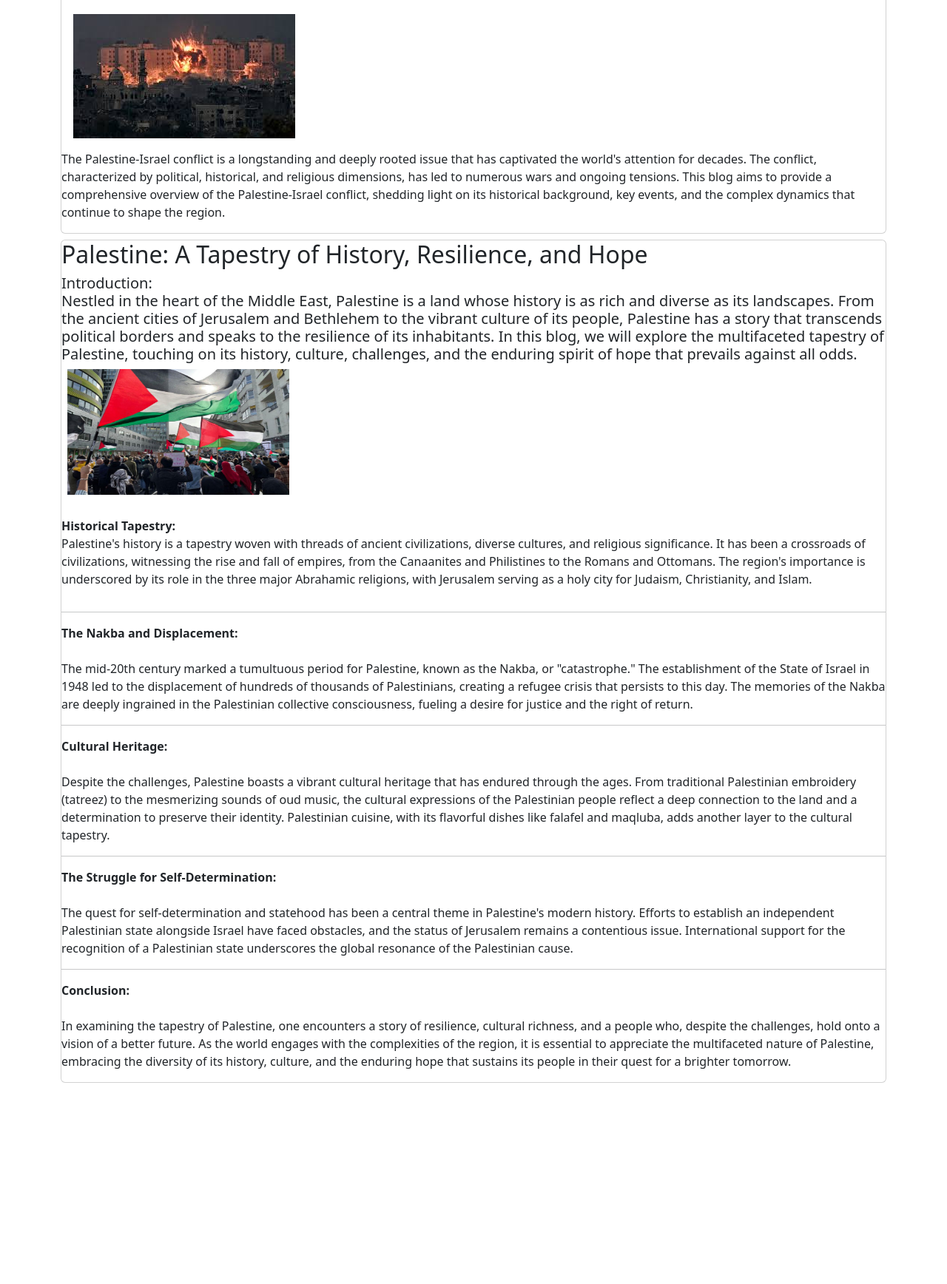
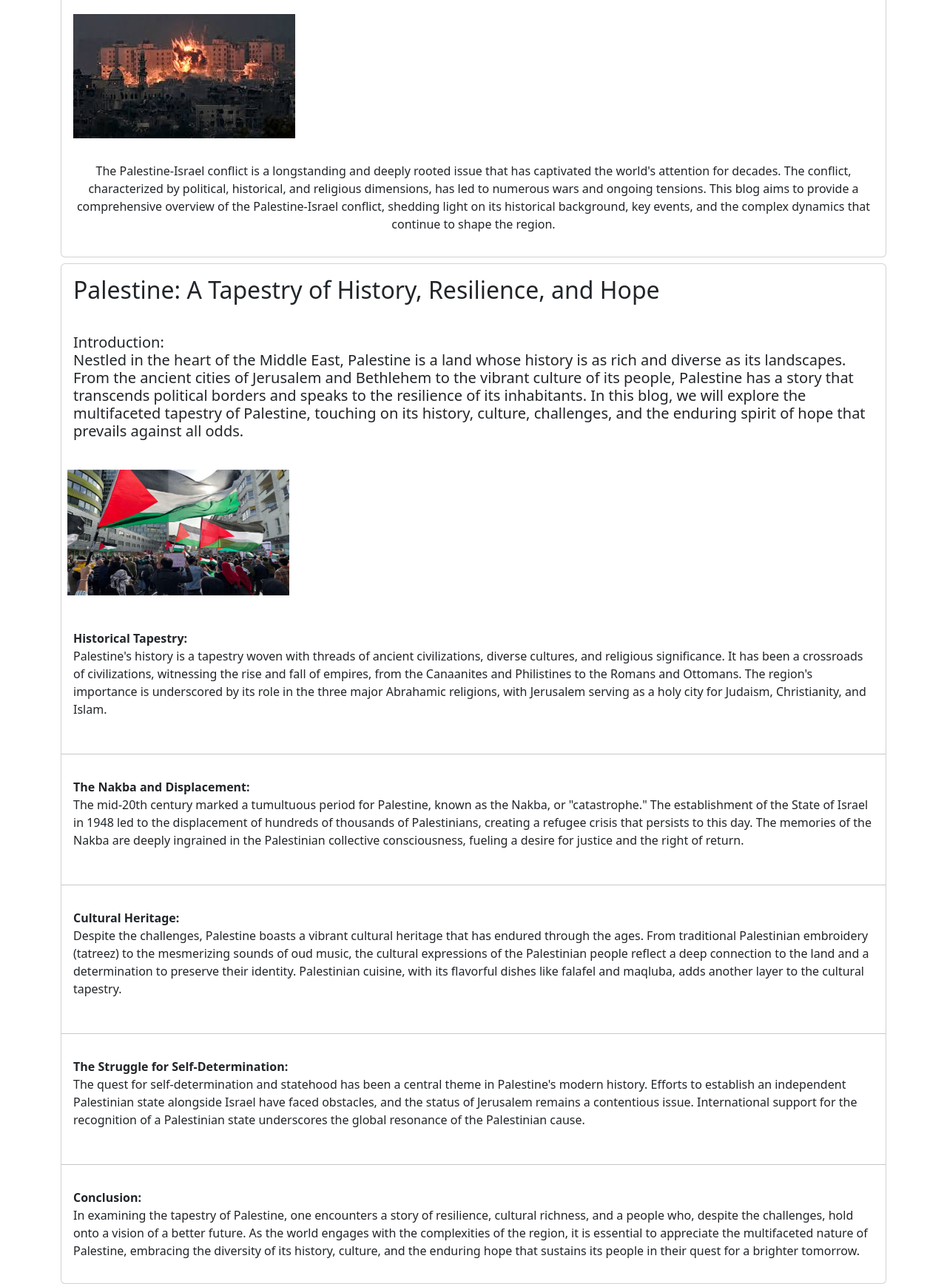
Before and after one commit to Sahil-6757/Blog, a plain HTML site: page index.html in a window 1280 px wide. Shown: the part 179-1915 px from the top of the page at 74% size. Before the commit the page ends 1651 px from the top, so only its background shows below. Drawn offline with nearby package versions, Linux system fonts and the light colour scheme.

Commit message:
Update index.html

```diff
--- a/index.html
+++ b/index.html
@@ -4,15 +4,18 @@
     <meta charset="utf-8" />
     <meta name="viewport" content="width=device-width, initial-scale=1" />
     <title>Blog</title>
-    <meta name="theme-color" content="#D70040" />
+    <meta name="theme-color" content="#6495ED" />
     <meta
       name="description"
       content="Blog Site for trending activities in Israel"
     />
 
-    <meta name="keywords" content="Middle East Peace,
-    Israeli-Palestinian Relations,Two-State Solution,Gaza Strip,West Bank,Jerusalem Dispute,Historical Roots of Conflict,Human Rights in Israel and Palestine,International Mediation Efforts,Regional Impact of the Conflict,Palestinian Refugees,Security Concerns,Religious Dimensions,Peacebuilding Initiatives,Media Narratives and Bias">
-    <meta name="author" content="Arbaz khan">
+    <meta
+      name="keywords"
+      content="Middle East Peace,
+    Israeli-Palestinian Relations,Two-State Solution,Gaza Strip,West Bank,Jerusalem Dispute,Historical Roots of Conflict,Human Rights in Israel and Palestine,International Mediation Efforts,Regional Impact of the Conflict,Palestinian Refugees,Security Concerns,Religious Dimensions,Peacebuilding Initiatives,Media Narratives and Bias"
+    />
+    <meta name="author" content="Arbaz khan" />
     <link
       rel="shortcut icon"
       href="./Images/site-icon.webp"
@@ -47,11 +50,18 @@
             </li>
 
             <li class="nav-item">
-                <a class="nav-link active" aria-current="page" href="about.html">About us</a>
+              <a class="nav-link active" aria-current="page" href="about.html"
+                >About us</a
+              >
             </li>
 
             <li class="nav-item">
-                <a class="nav-link active" aria-current="page" href="feedback.html">Feedback</a>
+              <a
+                class="nav-link active"
+                aria-current="page"
+                href="feedback.html"
+                >Feedback</a
+              >
             </li>
           </ul>
         </div>
@@ -66,89 +76,99 @@
       <div class="row">
         <div class="leftcolumn">
           <div class="card">
-              <h2 class="text-center text-primary">Navigating the Complexities </h2>
-              <h5 class="text-center text-danger">Understanding the Palestine-Israel Conflict</h5>
-              <div class="fakeimg" style="height:200px">
+            <h2 class="text-center text-primary">
+              Navigating the Complexities
+            </h2>
+            <h5 class="text-center text-danger">
+              Understanding the Palestine-Israel Conflict
+            </h5>
+            <div class="fakeimg" style="height: 200px">
               <img src="Images/images.jfif" class="img-responsive p-3" alt="" />
             </div>
-              <p>
-                The Palestine-Israel conflict is a longstanding and deeply
-                rooted issue that has captivated the world's attention for
-                decades. The conflict, characterized by political, historical,
-                and religious dimensions, has led to numerous wars and ongoing
-                tensions. This blog aims to provide a comprehensive overview of
-                the Palestine-Israel conflict, shedding light on its historical
-                background, key events, and the complex dynamics that continue
-                to shape the region.
+            <p class="p-3 text-center">
+              The Palestine-Israel conflict is a longstanding and deeply rooted
+              issue that has captivated the world's attention for decades. The
+              conflict, characterized by political, historical, and religious
+              dimensions, has led to numerous wars and ongoing tensions. This
+              blog aims to provide a comprehensive overview of the
+              Palestine-Israel conflict, shedding light on its historical
+              background, key events, and the complex dynamics that continue to
+              shape the region.
             </p>
           </div>
           <div class="card my-2">
-              <h2>Palestine: A Tapestry of History, Resilience, and Hope</h2>
+            <h2 class="p-3">Palestine: A Tapestry of History, Resilience, and Hope</h2>
             <h5>
+              <p class="p-3">
                 Introduction: <br />
-                Nestled in the heart of the Middle East, Palestine is a land
-                whose history is as rich and diverse as its landscapes. From the
-                ancient cities of Jerusalem and Bethlehem to the vibrant culture
-                of its people, Palestine has a story that transcends political
-                borders and speaks to the resilience of its inhabitants. In this
-                blog, we will explore the multifaceted tapestry of Palestine,
-                touching on its history, culture, challenges, and the enduring
-                spirit of hope that prevails against all odds.
+              Nestled in the heart of the Middle East, Palestine is a land whose
+              history is as rich and diverse as its landscapes. From the ancient
+              cities of Jerusalem and Bethlehem to the vibrant culture of its
+              people, Palestine has a story that transcends political borders
+              and speaks to the resilience of its inhabitants. In this blog, we
+              will explore the multifaceted tapestry of Palestine, touching on
+              its history, culture, challenges, and the enduring spirit of hope
+              that prevails against all odds.
+            </p>
             </h5>
-              <div class="fakeimg" style="height:200px">
-
+            <div class="fakeimg" style="height: 200px">
               <img
                 src="Images/images_large_10.1177_14704129211046141-fig9.jpeg"
                 alt=""
                 class="mx-2"
-                  style="height:170px;width:300px"
+                style="height: 170px; width: 300px"
               />
             </div>
-              <p>
-                <b>
-                Historical Tapestry: </b><br />
+            <p class="p-3">
+              <b> Historical Tapestry: </b><br />
               Palestine's history is a tapestry woven with threads of ancient
               civilizations, diverse cultures, and religious significance. It
               has been a crossroads of civilizations, witnessing the rise and
-                fall of empires, from the Canaanites and Philistines to the
-                Romans and Ottomans. The region's importance is underscored by
-                its role in the three major Abrahamic religions, with Jerusalem
-                serving as a holy city for Judaism, Christianity, and Islam.
+              fall of empires, from the Canaanites and Philistines to the Romans
+              and Ottomans. The region's importance is underscored by its role
+              in the three major Abrahamic religions, with Jerusalem serving as
+              a holy city for Judaism, Christianity, and Islam.
+            </p>
+
             <hr />
-                <b>
-                The Nakba and Displacement: </b><br />
-                The mid-20th century marked a tumultuous period for Palestine,
-                known as the Nakba, or "catastrophe." The establishment of the
-                State of Israel in 1948 led to the displacement of hundreds of
-                thousands of Palestinians, creating a refugee crisis that
-                persists to this day. The memories of the Nakba are deeply
-                ingrained in the Palestinian collective consciousness, fueling a
-                desire for justice and the right of return.
+            <p class="p-3">
+            <b> The Nakba and Displacement: </b><br />
+            The mid-20th century marked a tumultuous period for Palestine, known
+            as the Nakba, or "catastrophe." The establishment of the State of
+            Israel in 1948 led to the displacement of hundreds of thousands of
+            Palestinians, creating a refugee crisis that persists to this day.
+            The memories of the Nakba are deeply ingrained in the Palestinian
+            collective consciousness, fueling a desire for justice and the right
+            of return.
+          </p>
             <hr />
+            <p class="p-3">
             <b>Cultural Heritage:</b> <br />
-                Despite the challenges, Palestine boasts a vibrant cultural
-                heritage that has endured through the ages. From traditional
-                Palestinian embroidery (tatreez) to the mesmerizing sounds of
-                oud music, the cultural expressions of the Palestinian people
-                reflect a deep connection to the land and a determination to
-                preserve their identity. Palestinian cuisine, with its flavorful
-                dishes like falafel and maqluba, adds another layer to the
-                cultural tapestry.
+            Despite the challenges, Palestine boasts a vibrant cultural heritage
+            that has endured through the ages. From traditional Palestinian
+            embroidery (tatreez) to the mesmerizing sounds of oud music, the
+            cultural expressions of the Palestinian people reflect a deep
+            connection to the land and a determination to preserve their
+            identity. Palestinian cuisine, with its flavorful dishes like
+            falafel and maqluba, adds another layer to the cultural tapestry.
+           </p>
             <hr />
-                <b>
-                The Struggle for Self-Determination:</b>
+            <p class="p-3">
+            <b> The Struggle for Self-Determination:</b>
             <br />
-                The quest for self-determination and statehood has been a
-                central theme in Palestine's modern history. Efforts to
-                establish an independent Palestinian state alongside Israel have
-                faced obstacles, and the status of Jerusalem remains a
-                contentious issue. International support for the recognition of
-                a Palestinian state underscores the global resonance of the
-                Palestinian cause.
+              The quest for self-determination and statehood has been a central
+              theme in Palestine's modern history. Efforts to establish an
+              independent Palestinian state alongside Israel have faced
+              obstacles, and the status of Jerusalem remains a contentious
+              issue. International support for the recognition of a Palestinian
+              state underscores the global resonance of the Palestinian cause.
+            </p>
+
             <hr />
-               <b>Conclusion:</b>  <br />
-                In examining the tapestry of Palestine, one encounters a story
-                of resilience, cultural richness, and a people who, despite the
+            <p class="p-3">
+            <b>Conclusion:</b> <br />
+              In examining the tapestry of Palestine, one encounters a story of
+              resilience, cultural richness, and a people who, despite the
               challenges, hold onto a vision of a better future. As the world
               engages with the complexities of the region, it is essential to
               appreciate the multifaceted nature of Palestine, embracing the
@@ -157,10 +177,8 @@
             </p>
           </div>
         </div>
-
       </div>
     </div>
-
 
     <script
       src="https://cdn.jsdelivr.net/npm/bootstrap@5.3.2/dist/js/bootstrap.bundle.min.js"
```
Lines whose indentation alone changed are shown as unchanged.
